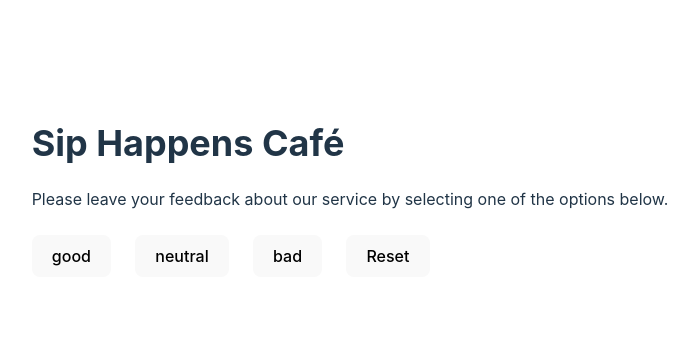
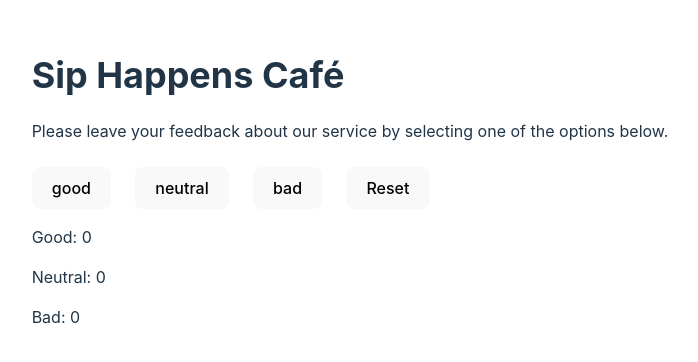
Before and after one commit to Iva-nova-vita/goit-react-hw-02, a React (Vite) app: page / in a window 1280 px wide. Shown: the part 212-574 px from the top of the page, without its empty margins (290-988 px from the left). Built offline with nearby package versions, Linux system fonts and the light colour scheme.

Commit message:
Feedback component

```diff
--- a/src/App.jsx
+++ b/src/App.jsx
@@ -2,6 +2,7 @@ import { useState } from 'react';
 import './App.css';
 import Description from './components/Description/Description';
 import Options from './components/Options/Options';
+import Feedback from './components/Feedback/Feedback';
 
 function App() {
   const cafeInfo = {
@@ -32,6 +33,7 @@ function App() {
     <>
       <Description title={title} text={text}></Description>
       <Options feedback={feedback} onUpdate={updateFeedback} onReset={resetFeedback}></Options>
+      <Feedback feedback={feedback}></Feedback>
     </>
   );
 }
--- /dev/null
+++ b/src/components/Feedback/Feedback.jsx
@@ -0,0 +1,16 @@
+import css from './Feedback.module.css'
+
+export default function Feedback({feedback}) {
+    const options = Object.keys(feedback);
+  return (
+    <div className={css.feedback }>
+      {options.map((option, i) => {
+        return (
+          <p key={i}>
+            {option + ': ' + feedback[option]}
+          </p>
+        );
+      })}
+    </div>
+  );
+}
--- /dev/null
+++ b/src/components/Feedback/Feedback.module.css
@@ -0,0 +1,4 @@
+.feedback {
+    text-align: left;
+    text-transform: capitalize;
+}
```
